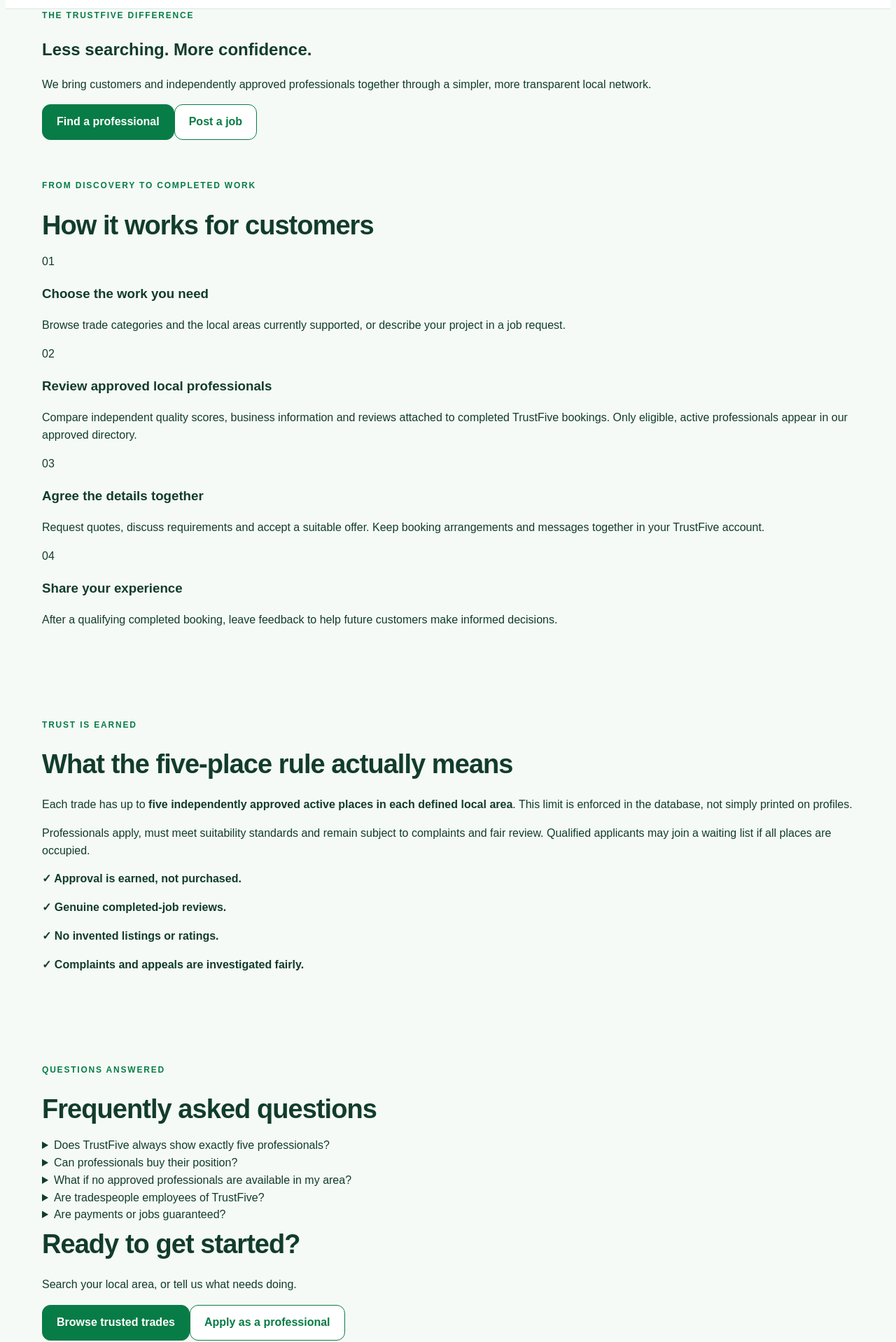
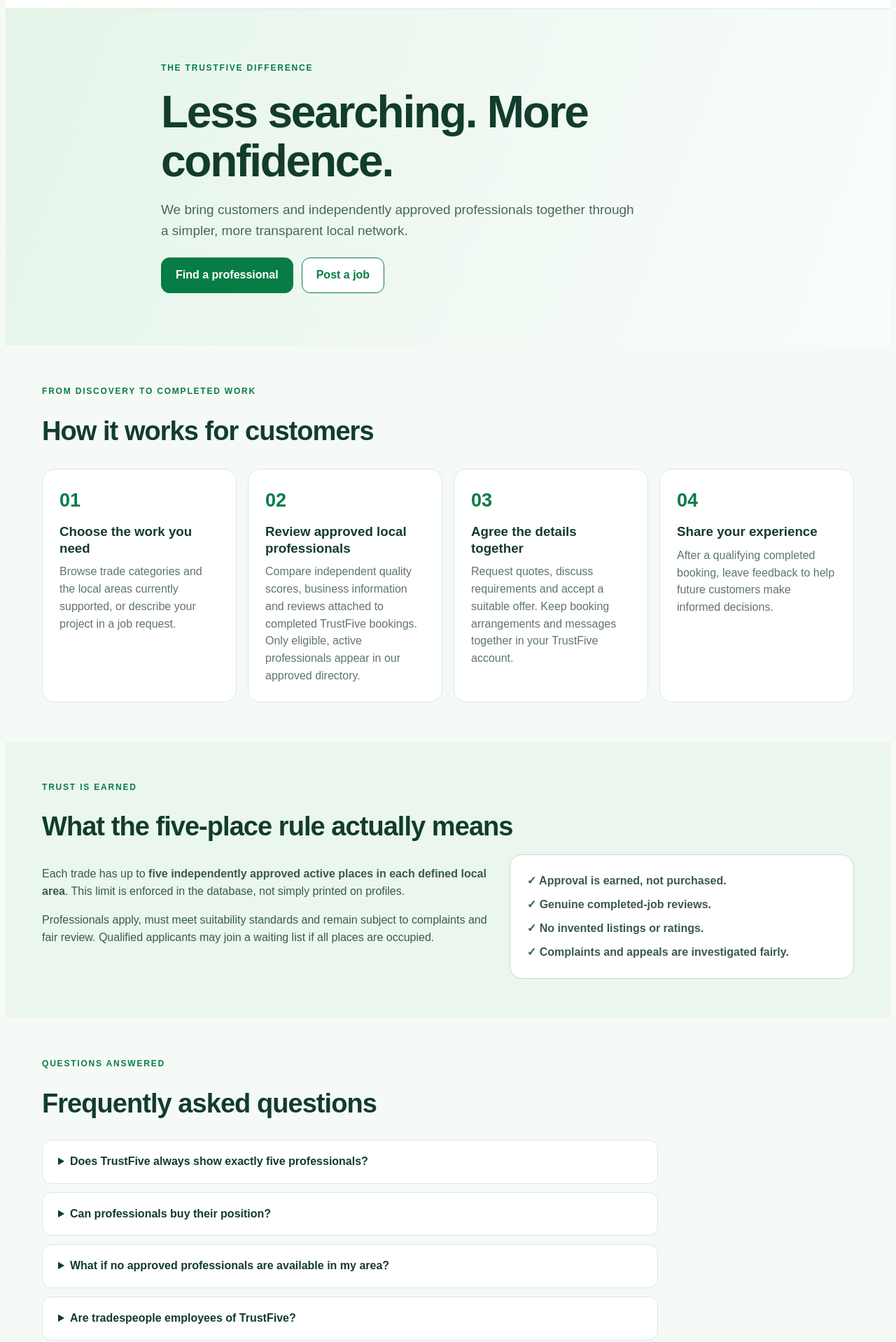
Before and after one commit to AIhomesecurity/trustfive, a Next.js app: page /how-it-works in a window 1280 px wide. Shown: the part 72-1990 px from the top of the page at 70% size. Built offline with nearby package versions, Linux system fonts and the light colour scheme.

Commit message:
Style responsive TrustFive how-it-works customer guide

```diff
--- a/app/globals.css
+++ b/app/globals.css
@@ -98,3 +98,29 @@
 .directory-empty .muted-note a{font-weight:750;color:var(--green)}
 @media(max-width:900px){.directory-layout{grid-template-columns:1fr}.directory-filters{grid-template-columns:repeat(2,minmax(0,1fr));gap:8px 16px}.directory-filter-heading,.directory-filters>.muted-note,.directory-filter-guide{grid-column:1/-1}.directory-filters label{margin:0}.directory-filters label[for=directory-trade]{grid-row:2;grid-column:1}.directory-filters label[for=directory-area]{grid-row:2;grid-column:2}.directory-filters #directory-trade{grid-row:3;grid-column:1}.directory-filters #directory-area{grid-row:3;grid-column:2}}
 @media(max-width:560px){.directory-intro{flex-direction:column;align-items:stretch;padding:17px}.directory-intro .btn{width:100%}.directory-filters{grid-template-columns:1fr;padding:18px}.directory-filter-heading,.directory-filters>.muted-note,.directory-filter-guide,.directory-filters label[for=directory-trade],.directory-filters label[for=directory-area],.directory-filters #directory-trade,.directory-filters #directory-area{grid-column:1;grid-row:auto}.directory-results-heading{align-items:stretch;flex-direction:column}.directory-results-heading label{width:100%}.directory-pro{padding:17px;gap:12px}.directory-pro-avatar{width:46px;height:46px;font-size:23px}.directory-pro-head h3{font-size:19px}.directory-pro-head .pill{font-size:11px}.directory-pro-actions .btn{width:100%}.directory-empty{padding:28px 17px}}
+
+
+/* Original TrustFive customer guide. */
+.guide-hero{background:linear-gradient(110deg,#e4f4e9,#fafdfb);padding:75px 0}
+.guide-hero-inner{max-width:820px}
+.guide-hero h1{font-size:clamp(38px,5vw,64px);line-height:1.1;letter-spacing:-.035em;margin:0 0 20px}
+.guide-hero p{font-size:19px;color:#49675a;max-width:690px}
+.guide-actions{display:flex;gap:12px;flex-wrap:wrap;margin-top:24px}
+.guide-step-grid{display:grid;grid-template-columns:repeat(4,minmax(0,1fr));gap:16px;margin-top:24px}
+.guide-step{border:1px solid var(--border);border-radius:18px;background:white;padding:24px}
+.guide-step>span{font-weight:900;color:var(--green);font-size:27px}
+.guide-step h3{line-height:1.25;margin:12px 0 10px}
+.guide-step p{color:var(--muted);margin:0}
+.guide-trust-section{background:#eaf6ee}
+.guide-trust-grid{display:grid;grid-template-columns:1.3fr 1fr;gap:28px;align-items:start}
+.guide-trust-grid p{color:#3a5b49}
+.guide-principles{border:1px solid #c0dec9;border-radius:18px;background:white;padding:16px 24px}
+.guide-principles p{margin:9px 0}
+.guide-faq{display:grid;gap:12px;margin-top:22px;max-width:880px}
+.guide-faq details{background:white;border:1px solid var(--border);padding:18px 22px;border-radius:13px}
+.guide-faq summary{font-weight:750;cursor:pointer}
+.guide-faq details p{margin:13px 0 0;color:var(--muted)}
+.guide-bottom{border-top:1px solid var(--border);margin-top:50px;padding-top:35px}
+.guide-bottom p{color:var(--muted)}
+@media(max-width:960px){.guide-step-grid{grid-template-columns:repeat(2,minmax(0,1fr))}}
+@media(max-width:650px){.guide-hero{padding:54px 0}.guide-step-grid,.guide-trust-grid{grid-template-columns:1fr}.guide-step{padding:19px}.guide-actions .btn{flex:1}}
```
